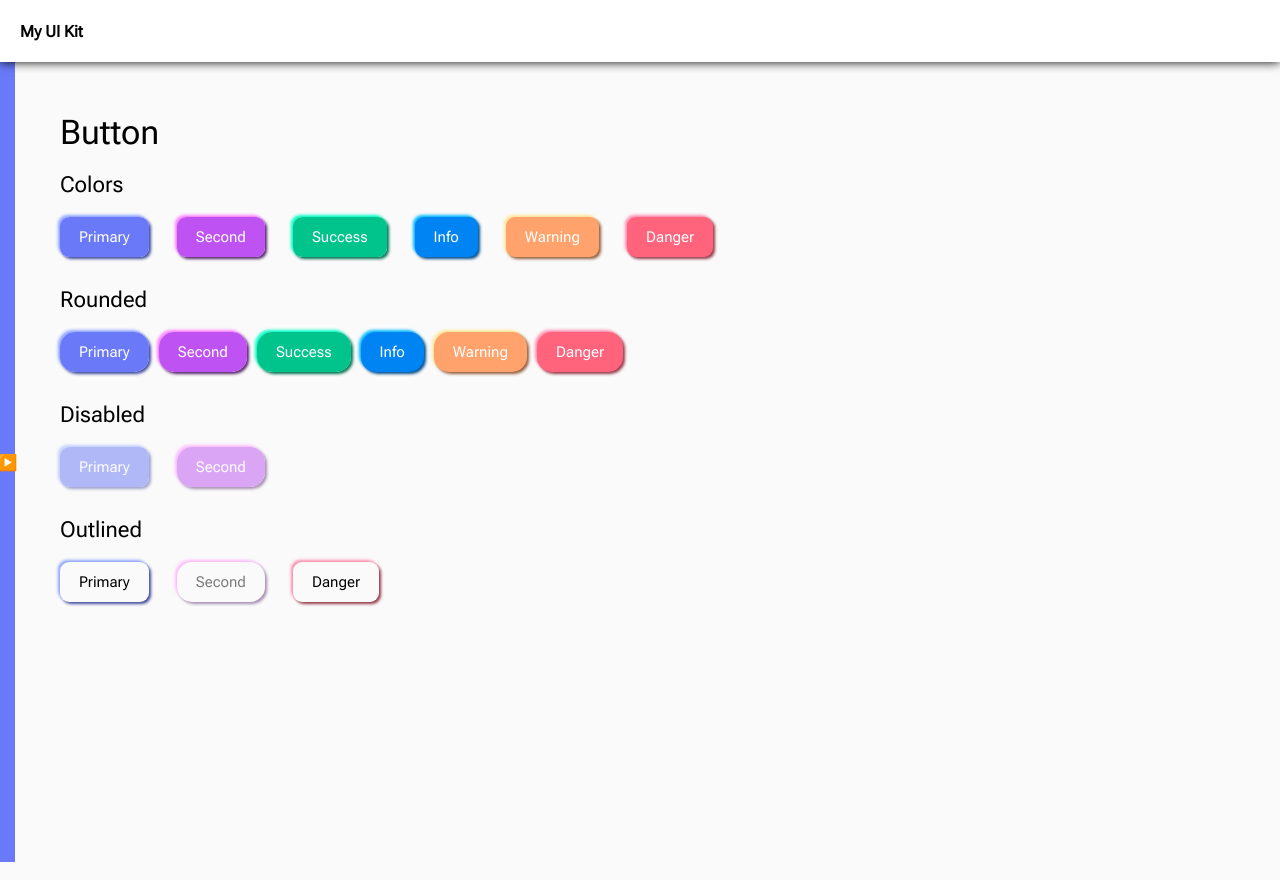
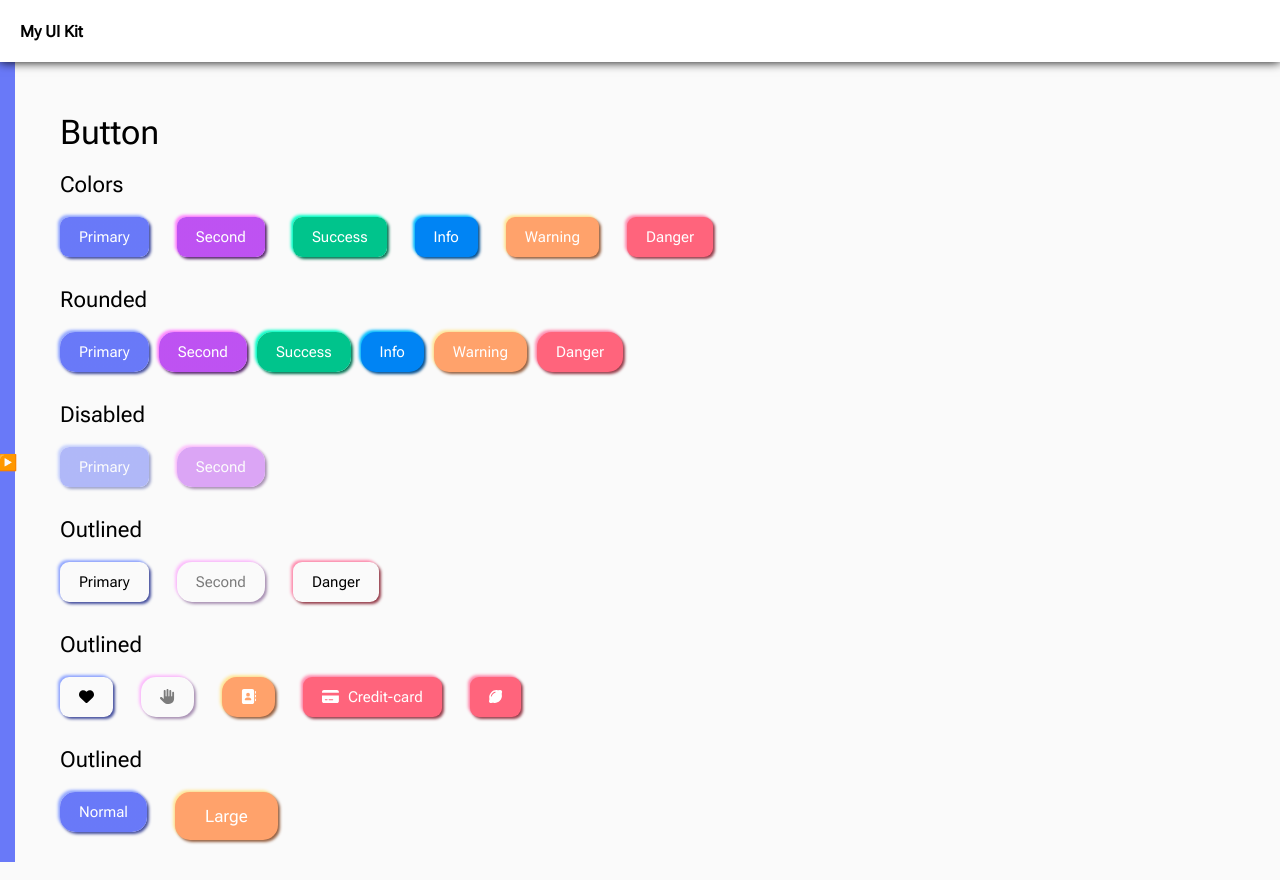
Before and after one commit to alex-sizow/AlexUI-Vue, a Vue app: page /button in a window 1280 px wide. Before the commit the page ends 800 px from the top, so only its background shows below. Built offline with nearby package versions, Linux system fonts and the light colour scheme.

Commit message:
Icon fix and add props "size"

```diff
--- a/src/components/Button.vue
+++ b/src/components/Button.vue
@@ -2,7 +2,7 @@
 const props = defineProps({
 	label: {
 		type: String,
-		default: 'Button',
+		required: false,
 	},
 	color: {
 		type: String,
@@ -24,6 +24,10 @@ const props = defineProps({
 		type: String,
 		required: false,
 	},
+	size: {
+		type: String,
+		default: 'normal',
+	},
 });
 </script>
 
@@ -34,10 +38,20 @@ const props = defineProps({
 			`button__${color}`,
 			{ button__rounded: rounded },
 			{ button__outlined: outlined },
+			{ button__icon: icon },
+			{ button__large: size === 'large' },
 		]"
 		:disabled="disabled">
-		<span v-if="icon"></span>
-		<span>{{ label }}</span>
+		<span
+			class="button__icon"
+			v-if="icon"
+			><font-awesome-icon :icon="['fas', icon]"
+		/></span>
+		<span
+			v-if="label"
+			class="button__lable"
+			>{{ label }}</span
+		>
 	</button>
 </template>
 
@@ -217,5 +231,17 @@ const props = defineProps({
 			);
 		}
 	}
+
+	&:enabled:has(.button__lable) {
+		.button__icon {
+			margin-right: 9px;
+		}
+	}
+
+	&__large {
+		font-size: 17px;
+		height: 48px;
+		padding: 0 30px;
+	}
 }
 </style>
--- a/src/views/Button.vue
+++ b/src/views/Button.vue
@@ -85,6 +85,46 @@ import Button from '../components/Button.vue';
 				:outlined="true"></Button>
 		</div>
 	</div>
+	<div class="colors">
+		<h2 class="heading-2">Outlined</h2>
+		<div class="colors__line">
+			<Button
+				:outlined="true"
+				icon="heart"></Button>
+			<Button
+				color="second"
+				:rounded="true"
+				:disabled="true"
+				:outlined="true"
+				icon="hand"></Button>
+			<Button
+				color="warning"
+				:rounded="true"
+				icon="address-book"></Button>
+			<Button
+				label="Credit-card"
+				color="danger"
+				icon="credit-card"></Button>
+			<Button
+				color="danger"
+				icon="lemon"></Button>
+		</div>
+	</div>
+	<div class="colors">
+		<h2 class="heading-2">Outlined</h2>
+		<div class="colors__line">
+			<Button
+				label="Normal"
+				color="primary"
+				:rounded="true"
+				size="normal"></Button>
+			<Button
+				label="Large"
+				color="warning"
+				:rounded="true"
+				size="large"></Button>
+		</div>
+	</div>
 </template>
 
 <style lang="scss" scoped>
```
